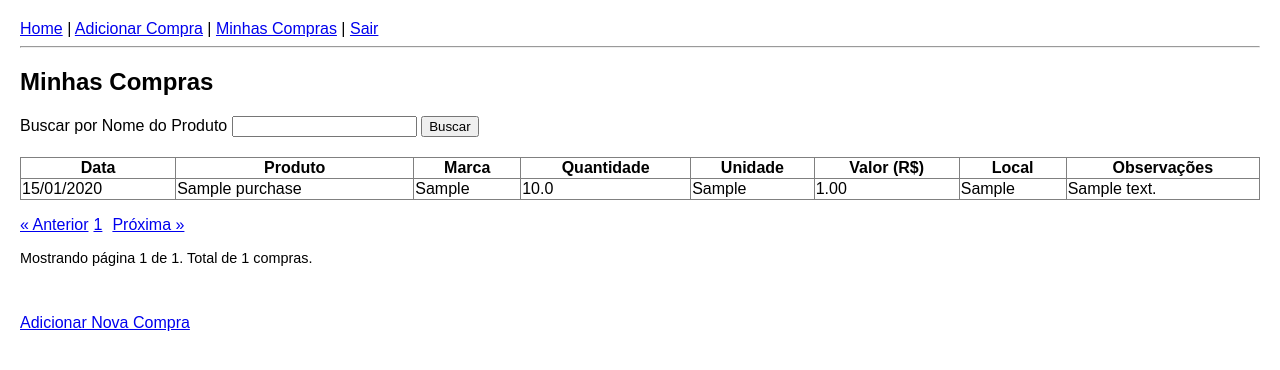
After one commit to FillipeBerssot/projeto_gestao_estoque, a Flask app: page /purchases/list in a window 1280 px wide. The commit adds this page. Shown: the top 370 px of the page. Run offline with Flask 3, Linux system fonts and the light colour scheme; a user stored in the database is signed in; tables that the repository leaves empty hold one stand-in row (values such as "Sample post").

Commit message:
Adiciona paginação e filtro por nome do produto à lista de compras

```diff
--- a/minha_app/purchases/routes.py
+++ b/minha_app/purchases/routes.py
@@ -30,3 +30,30 @@ def add_purchase():
         return redirect(url_for('purchases.add_purchase'))
 
     return render_template('add_purchase.html', title='Adicionar Nova Compra', form=form)
+
+@purchases_bp.route('/list')
+@login_required
+def list_purchases():
+    page = request.args.get('page', 1, type=int)
+    PER_PAGE = 10
+
+    search_term = request.args.get('search_product_name', None)
+
+    query = current_user.purchases.order_by(Purchase.purchase_date.desc())
+
+    if search_term:
+        query = query.filter(Purchase.product_name.ilike(f'%{search_term}%'))
+
+    pagination = query.paginate(
+        page=page,
+        per_page=PER_PAGE,
+        error_out=False
+    )
+
+    user_purchases_on_page = pagination.items
+
+    return render_template('list_purchases.html',
+                           title='Minhas Compras',
+                           purchases=user_purchases_on_page,
+                           pagination=pagination,
+                           search_term=search_term)
--- a/minha_app/templates/base.html
+++ b/minha_app/templates/base.html
@@ -58,10 +58,14 @@
 
                 <a href="{{ url_for('purchases.add_purchase') }}">Adicionar Compra</a> |
 
+                <a href="{{ url_for('purchases.list_purchases') }}">Minhas Compras</a> |
+
                 <a href="{{ url_for('auth.logout') }}">Sair</a>
+
             {% else %}
 
                 <a href="{{ url_for('auth.register') }}">Registrar</a> |
+
                 <a href="{{ url_for('auth.login') }}">Login</a>
             {% endif %}
         </nav>
--- /dev/null
+++ b/minha_app/templates/purchases/list_purchases.html
@@ -0,0 +1,99 @@
+{% extends "base.html" %}
+
+{% block title %}{{ title }}{% endblock %}
+
+{% block content %}
+    <h2>{{ title }}</h2>
+
+    {# Formulário de Filtro/Busca por Nome #}
+    <form method="GET" action="{{ url_for('purchases.list_purchases')}}" style="margin-bottom: 20px;">
+        <label for="search_product_name">Buscar por Nome do Produto</label>
+        <input type="text" id="search_product_name" name="search_product_name" value="{{ request.args.get('search_product_name', '') }}">
+        <button type="submit">Buscar</button>
+        {% if request.args.get('search_product_name', '') %}
+            <a href="{{ url_for('purchases.list_purchases') }}" style="margin-left: 10px;">Limpar Busca</a>
+        {% endif %}
+    </form>
+
+    {% if purchases %}
+    <table border="1" style="width: 100%; border-collapse: collapse;">
+        <thead>
+            <tr>
+                <th>Data</th>
+                <th>Produto</th>
+                <th>Marca</th>
+                <th>Quantidade</th>
+                <th>Unidade</th>
+                <th>Valor (R$)</th>
+                <th>Local</th>
+                <th>Observações</th>
+            </tr>
+        </thead>
+
+        <tbody>
+            {% for purchase in purchases %}
+            <tr>
+                <td>{{ purchase.purchase_date.strftime('%d/%m/%Y') if purchase.purchase_date else 'N/A' }}</td>
+                <td>{{ purchase.product_name }}</td>
+                <td>{{ purchase.brand if purchase.brand else '-' }}</td>
+                <td>{{ purchase.quantity }}</td>
+                <td>{{ purchase.unit }}</td>
+                <td>{{ "%.2f"|format (purchase.value) }}</td>
+                <td>{{ purchase.location if purchase.location else '-' }}</td>
+                <td>{{ purchase.notes if purchase.notes else '-' }}</td>
+            </tr>
+            {% endfor %}
+        </tbody>
+    </table>
+
+{% else %}
+    <p>Você ainda não registrou nenhuma compra. <a href="{{ url_for('purchases.add_purchase') }}">Adicionar agora?</a></p>
+{% endif %}
+
+    {# Paginação #}
+    {% if pagination %}
+    <nav aria-label="Paginação das Compras">
+        <ul class="pagination" style="list-style: none; display: flex; padding: 0;">
+
+            <li class="page-item {% if not pagination.has_prev %}disabled{% endif %}" style="margin-right: 5px;">
+                <a class="page-link" href="{{ url_for('purchases.list_purchases', page=pagination.prev_num, search_product_name=search_term if search_term else None) if pagination.has_prev else '#_prev' }}">
+                    &laquo; Anterior
+                </a>
+            </li>
+
+            {# Links para os Números das Páginas #}
+            {% for p_num in pagination.iter_pages(left_edge=1, right_edge=1, left_current=2, right_current=2) %}
+                {% if p_num %}
+                    {% if pagination.page == p_num %}
+                    <li class="page-item active" style="margin-right: 5px;">
+                        <a class="page-link" href="{{ url_for('purchases.list_purchases', page=p_num, search_product_name=search_term if search_term else None) }}">{{ p_num }}</a>
+                    </li>
+                {% else %} {# Adicionando o else para as páginas não ativas #}
+                    <li class="page-item" style="margin-right: 5px;">
+                        <a class="page-link" href="{{ url_for('purchases.list_purchases', page=p_num, search_product_name=search_term if search_term else None) }}">{{ p_num }}</a>
+                    </li>
+                    {% endif %}
+
+                {% else %}
+                    <li class="page-item disabled" style="margin-right: 5px;"><span class="page-link">...</span></li>
+                {% endif %}
+            {% endfor %}
+
+            {# Link para a Próxima Página #}
+            <li class="page-item {% if not pagination.has_next %}disabled{% endif %}" style="margin-left: 5px;">
+                <a class="page-link" href="{{ url_for('purchases.list_purchases', page=pagination.next_num, search_product_name=search_term if search_term else None) if pagination.has_next else '#_next' }}">
+                    Próxima &raquo;
+                </a>
+            </li>
+        </ul>
+    </nav>
+
+    <p style="font-size: 0.9em;">
+        Mostrando página {{ pagination.page }} de {{ pagination.pages }}. Total de {{ pagination.total }} compras.
+    </p>
+    {% endif %}
+
+    <br>
+
+    <p><a href="{{ url_for('purchases.add_purchase') }}">Adicionar Nova Compra</a></p>
+{% endblock %}
```
